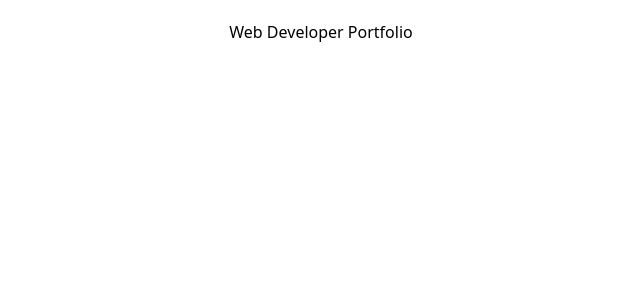
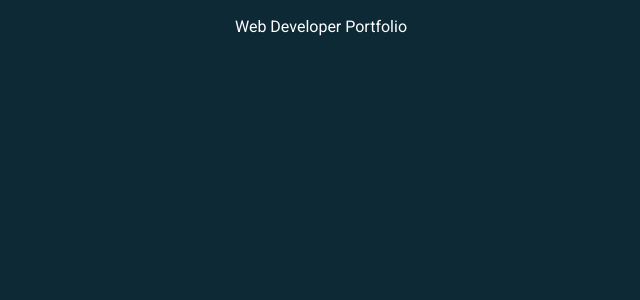
Before and after one commit to sinissto/personal-web-dev-portfolio, a React (Vite) app: page / in a window 1280 px wide. Shown: the top 300 px of the page, without its empty margins (319-959 px from the left). Built offline with nearby package versions, Linux system fonts and the light colour scheme.

Commit message:
CSS reset and initial setup for html and body

```diff
--- a/src/index.css
+++ b/src/index.css
@@ -1,13 +1,4 @@
-:root {
-  font-family: system-ui, Avenir, Helvetica, Arial, sans-serif;
-  line-height: 1.5;
-  font-weight: 400;
-
-  font-synthesis: none;
-  text-rendering: optimizeLegibility;
-  -webkit-font-smoothing: antialiased;
-  -moz-osx-font-smoothing: grayscale;
-}
+@import url("https://fonts.googleapis.com/css2?family=Roboto:ital,wght@0,100..900;1,100..900&display=swap");
 
 * {
   box-sizing: border-box;
@@ -15,19 +6,24 @@
   padding: 0;
 }
 
+html,
+body {
+  width: 100%;
+  -webkit-font-smoothing: antialiased;
+  overscroll-behavior-y: none;
+  overflow-x: hidden;
+}
+
 html {
   font-size: 62.5%;
 }
 
 body {
-  margin: 0;
-  display: flex;
-  place-items: center;
-  min-width: 320px;
-  min-height: 100vh;
+  font-family: Roboto, sans-serif;
+  font-weight: normal;
+  line-height: 1.4rem;
+  color: #fff;
+  background: #0d2936;
+  scroll-behavior: smooth;
+  text-rendering: optimizeSpeed;
 }
-
-h1 {
-  font-size: 3.2em;
-  line-height: 1.1;
-}
```
